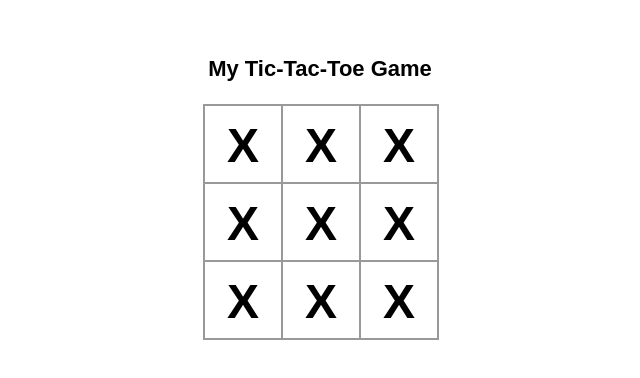
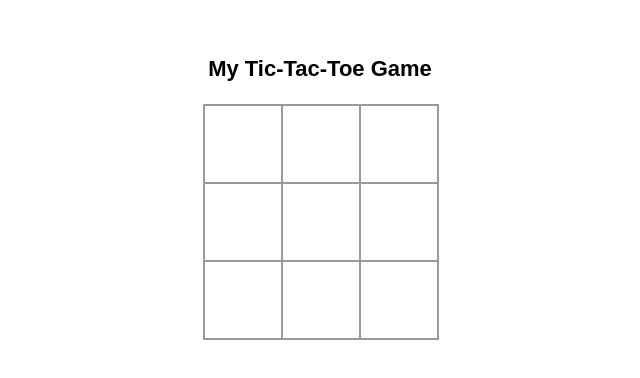
Before and after one commit to HeartnetTrain/React-Tic-Tac-Toe, a React (Vite) app: page / in a window 1280 px wide. Shown: the part 222-600 px from the top of the page, without its empty margins (340-980 px from the left). Built offline with nearby package versions, Linux system fonts and the light colour scheme.

Commit message:
fill squares with X and O alternatively

```diff
--- a/src/components/Board.jsx
+++ b/src/components/Board.jsx
@@ -1,7 +1,27 @@
 import Square from './Square';
 import styles from './Board.module.css';
+import { useState } from 'react';
 
 export default function Board() {
+  const [squares,setSquares] = useState(Array.from(9).fill(null));
+  const [isXNext,setIsXNext] = useState(true);
+
+  function handleClick(index) {
+    if(squares[index] ) {
+      return;
+    }
+    const nextSquares = squares.slice();
+
+    if(isXNext) {
+        nextSquares[index] = 'X';
+    }
+    else {
+      nextSquares[index] = 'O';
+    }
+    setSquares(nextSquares);
+    setIsXNext(!isXNext);
+
+  }
   return (
     <div className={styles.board}>
       {Array.from({ length: 3 }, (_, i) => (
@@ -9,7 +29,9 @@ export default function Board() {
           {Array.from({ length: 3 }, (_, j) => {
             const squareIndex = i * 3 + j; // Calculate 0 through 8
             return (
-                <Square key={squareIndex}/>
+                <Square key={squareIndex}
+                value = {squares[squareIndex]}
+                SquareBoxClicked = {() => handleClick(squareIndex)} />
             );
           })}
         </div>
--- a/src/components/Square.jsx
+++ b/src/components/Square.jsx
@@ -1,5 +1,5 @@
 import styles from './Square.module.css';
 
-export default function Square() {
-  return <button className={styles.square}>X</button>;
+export default function Square({value,SquareBoxClicked}) {
+  return <button className={styles.square} onClick={SquareBoxClicked}>{value}</button>;
 }
```
